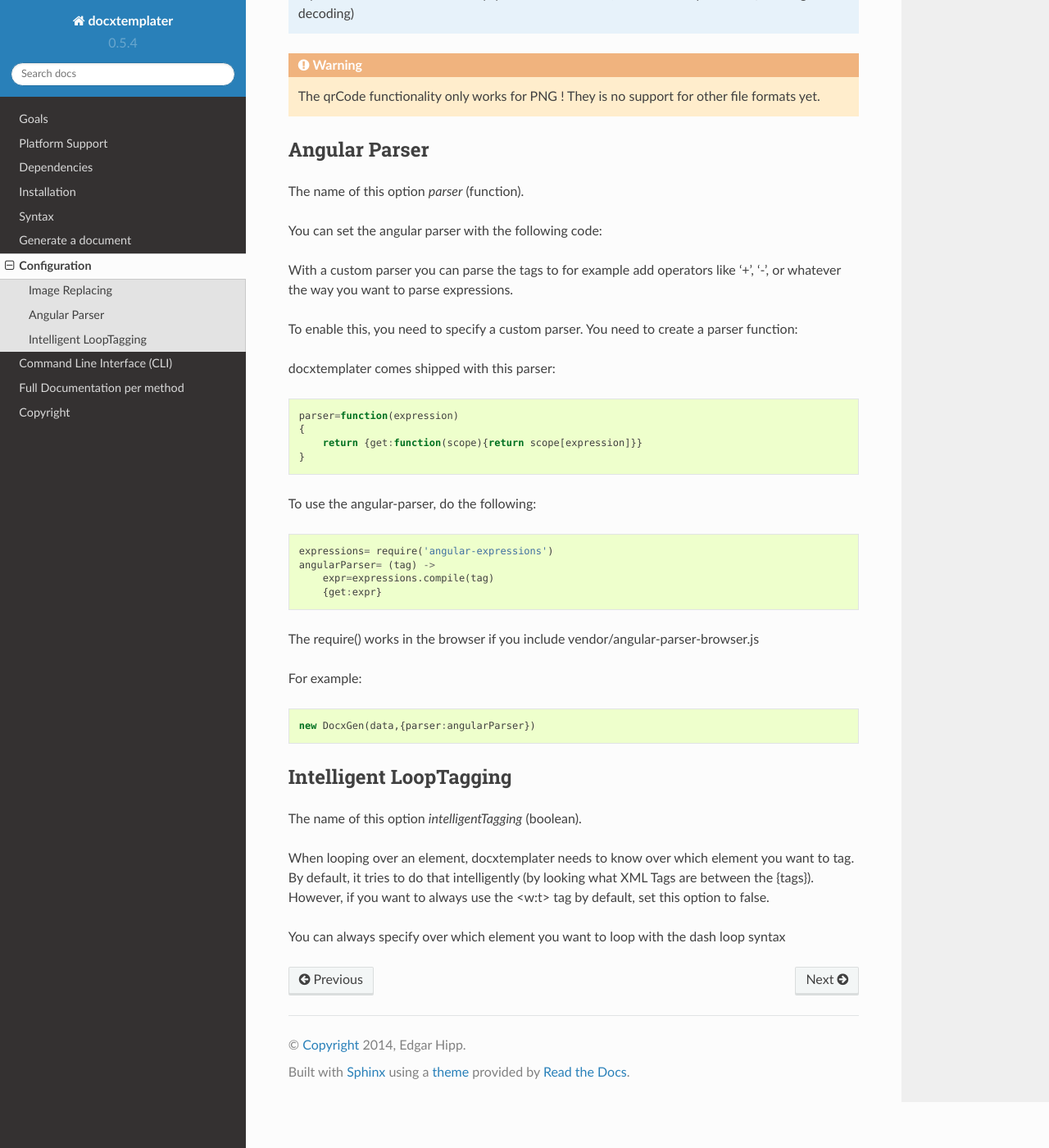
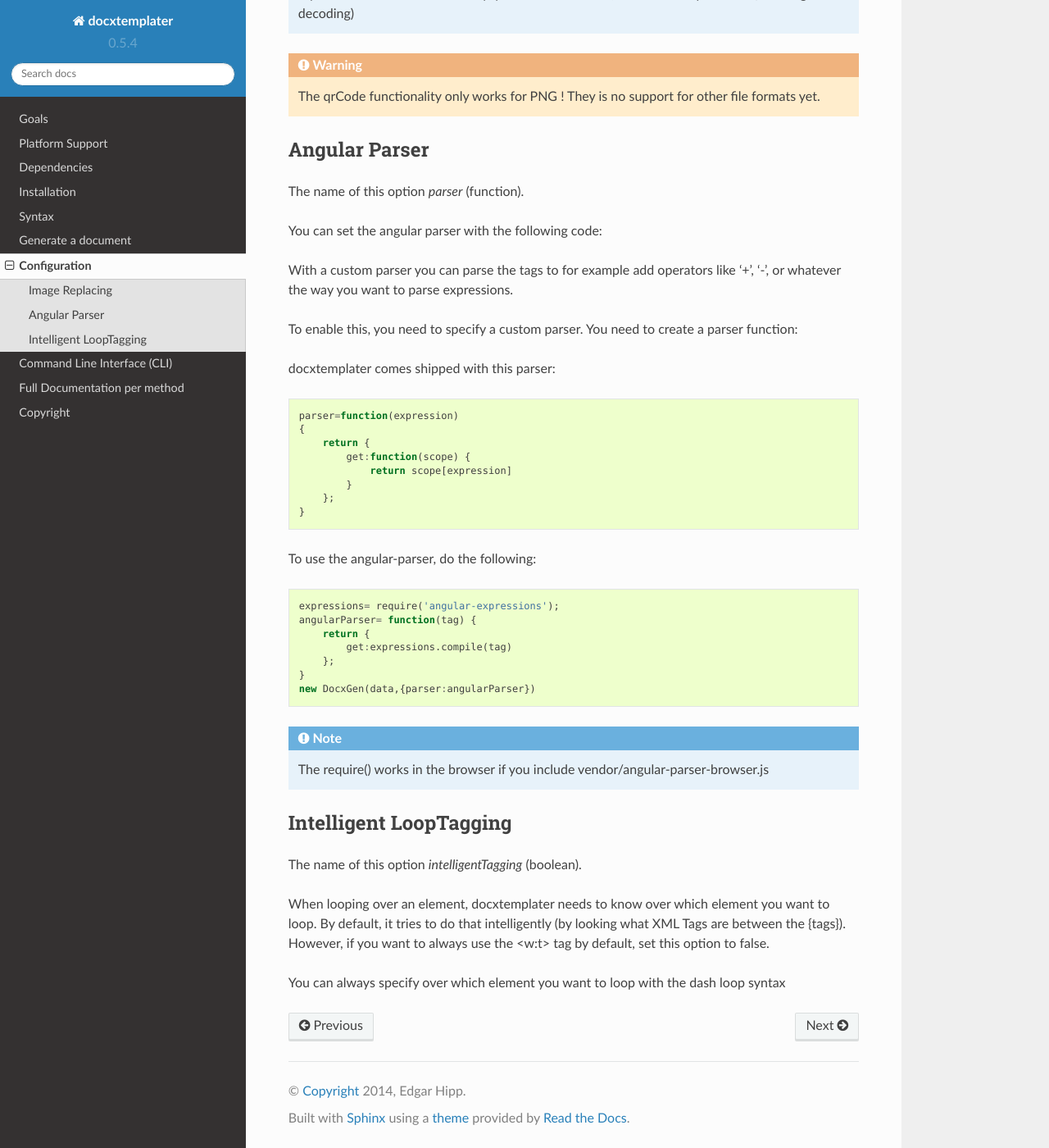
Before and after one commit to open-xml-templating/docxtemplater, a Sphinx documentation site: the page built from docs/source/configuration.rst, in a window 1280 px wide and 1400 px high, scrolled down 751 px. Shown: the whole window at 82% size. Built offline with Sphinx 7.4.7 and the Read the Docs theme 2.0.0, drawn with Linux system fonts in a browser that asks for light colours.

Commit message:
update documentation about angularparser

```diff
--- a/docs/source/configuration.rst
+++ b/docs/source/configuration.rst
@@ -53,27 +53,28 @@ docxtemplater comes shipped with this parser:
 
     parser=function(expression)
     {
-        return {get:function(scope){return scope[expression]}}
+        return {
+            get:function(scope) {
+                return scope[expression]
+            }
+        };
     }
 
 To use the angular-parser, do the following:
 
 .. code-block:: javascript
 
-    expressions= require('angular-expressions')
-    angularParser= (tag) ->
-        expr=expressions.compile(tag)
-        {get:expr}
-
-The require() works in the browser if you include vendor/angular-parser-browser.js
-
-
-For example:
-
-.. code-block:: javascript
-
+    expressions= require('angular-expressions');
+    angularParser= function(tag) {
+        return {
+            get:expressions.compile(tag)
+        };
+    }
     new DocxGen(data,{parser:angularParser})
 
+.. note::
+
+    The require() works in the browser if you include vendor/angular-parser-browser.js
 
 Intelligent LoopTagging
 -----------------------
@@ -81,7 +82,7 @@ Intelligent LoopTagging
 The name of this option `intelligentTagging` (boolean).
 
 When looping over an element, docxtemplater needs to know over which
-element you want to tag. By default, it tries to do that intelligently
+element you want to loop. By default, it tries to do that intelligently
 (by looking what XML Tags are between the {tags}). However, if you want
 to always use the <w:t> tag by default, set this option to false.
 
```
